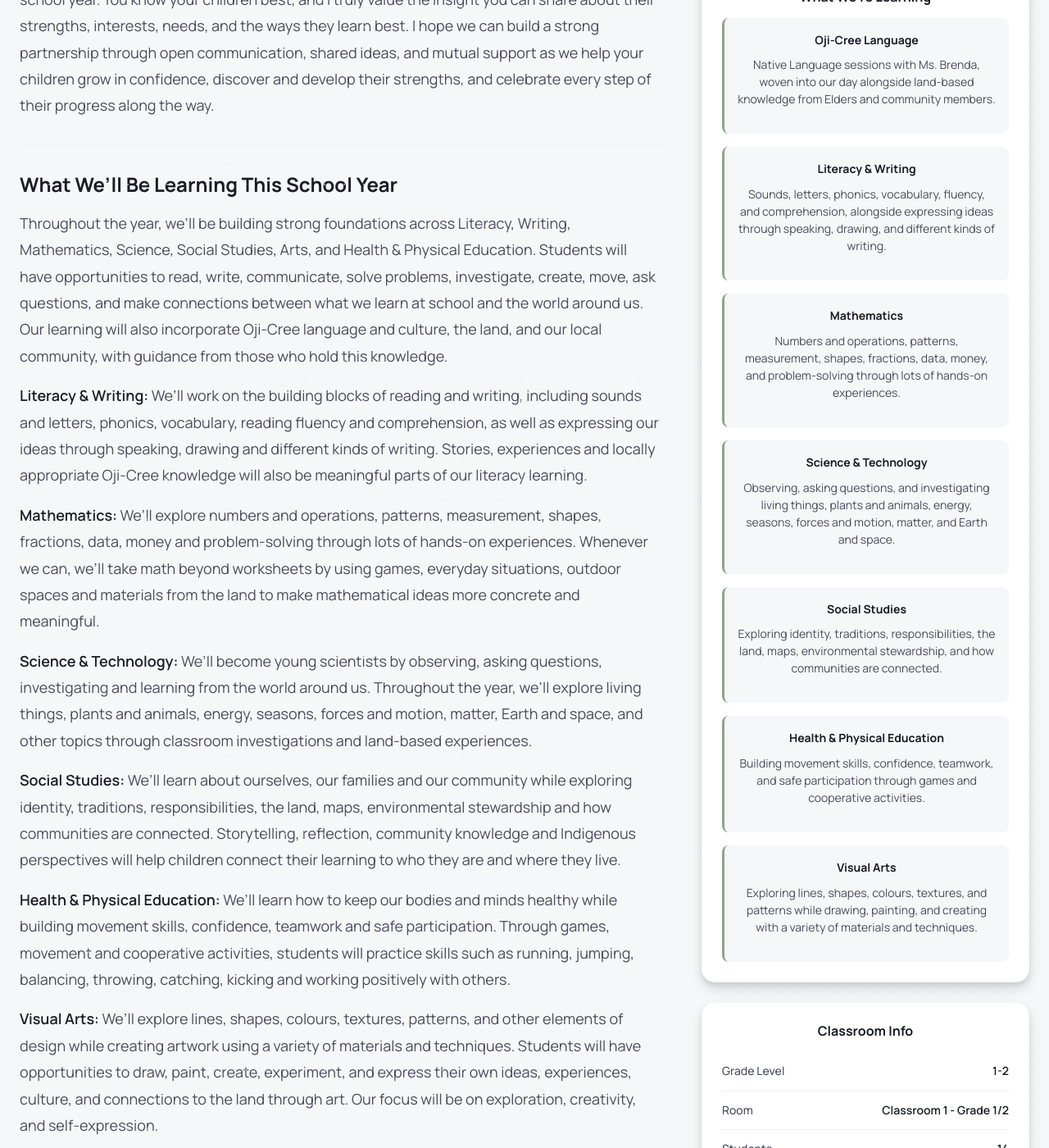
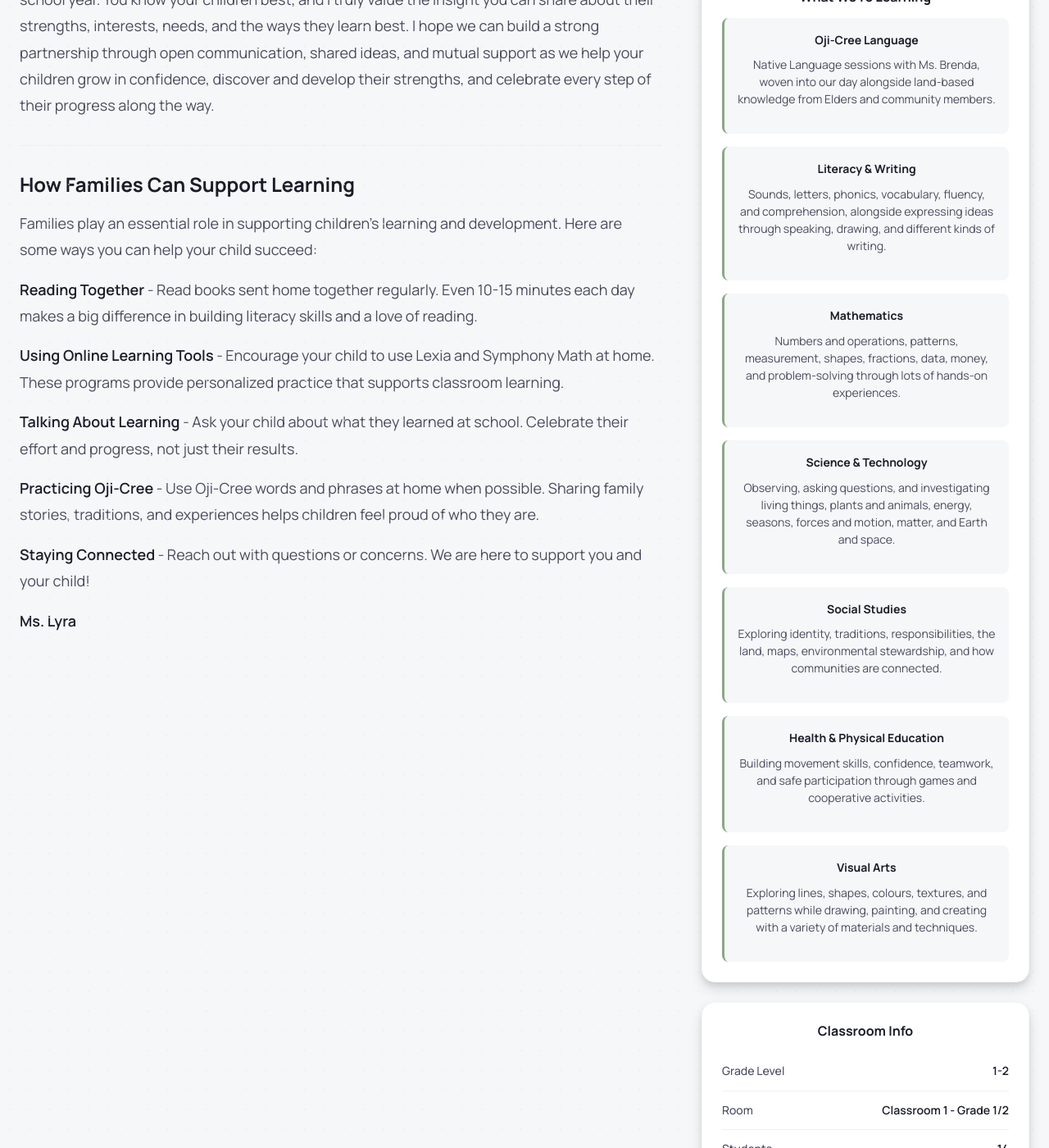
Before and after one commit to reckegabe58/HCMS, a Jekyll site: the page built from _classrooms/grade-1-2-a.md, in a window 1280 px wide and 1400 px high, scrolled down 1329 px. Shown: the whole window at 82% size. Built offline with Jekyll 4.4.1, drawn with Linux system fonts in a browser that asks for light colours; some of the changed text lies outside the part shown.

Commit message:
Simplify Grade 1/2 A welcome section
- Unbold the classroom theme phrase
- Remove the duplicate "What We'll Be Learning This School Year"
  wall of text from the body; the sidebar subjects card already
  covers this, no need to repeat it in prose

Co-Authored-By: Claude Sonnet 5 <noreply@anthropic.com>

```diff
--- a/_classrooms/grade-1-2-a.md
+++ b/_classrooms/grade-1-2-a.md
@@ -237,27 +237,9 @@ schedule:
 
 ## Welcome to Grade 1/2!
 
-Our classroom theme this year is **"Together, We Are a Rainbow of Possibilities."** We each bring something special to our classroom, and together, we will learn from one another, discover our strengths, develop our skills, and celebrate each other's wins. My hope is to create a safe, caring, and welcoming classroom where every child feels that they belong and are supported to reach their full potential.
+Our classroom theme this year is "Together, We Are a Rainbow of Possibilities." We each bring something special to our classroom, and together, we will learn from one another, discover our strengths, develop our skills, and celebrate each other's wins. My hope is to create a safe, caring, and welcoming classroom where every child feels that they belong and are supported to reach their full potential.
 
 I'm also really looking forward to getting to know you and working together throughout the school year. You know your children best, and I truly value the insight you can share about their strengths, interests, needs, and the ways they learn best. I hope we can build a strong partnership through open communication, shared ideas, and mutual support as we help your children grow in confidence, discover and develop their strengths, and celebrate every step of their progress along the way.
-
-## What We'll Be Learning This School Year
-
-Throughout the year, we'll be building strong foundations across Literacy, Writing, Mathematics, Science, Social Studies, Arts, and Health & Physical Education. Students will have opportunities to read, write, communicate, solve problems, investigate, create, move, ask questions, and make connections between what we learn at school and the world around us. Our learning will also incorporate Oji-Cree language and culture, the land, and our local community, with guidance from those who hold this knowledge.
-
-**Literacy & Writing:** We'll work on the building blocks of reading and writing, including sounds and letters, phonics, vocabulary, reading fluency and comprehension, as well as expressing our ideas through speaking, drawing and different kinds of writing. Stories, experiences and locally appropriate Oji-Cree knowledge will also be meaningful parts of our literacy learning.
-
-**Mathematics:** We'll explore numbers and operations, patterns, measurement, shapes, fractions, data, money and problem-solving through lots of hands-on experiences. Whenever we can, we'll take math beyond worksheets by using games, everyday situations, outdoor spaces and materials from the land to make mathematical ideas more concrete and meaningful.
-
-**Science & Technology:** We'll become young scientists by observing, asking questions, investigating and learning from the world around us. Throughout the year, we'll explore living things, plants and animals, energy, seasons, forces and motion, matter, Earth and space, and other topics through classroom investigations and land-based experiences.
-
-**Social Studies:** We'll learn about ourselves, our families and our community while exploring identity, traditions, responsibilities, the land, maps, environmental stewardship and how communities are connected. Storytelling, reflection, community knowledge and Indigenous perspectives will help children connect their learning to who they are and where they live.
-
-**Health & Physical Education:** We'll learn how to keep our bodies and minds healthy while building movement skills, confidence, teamwork and safe participation. Through games, movement and cooperative activities, students will practice skills such as running, jumping, balancing, throwing, catching, kicking and working positively with others.
-
-**Visual Arts:** We'll explore lines, shapes, colours, textures, patterns, and other elements of design while creating artwork using a variety of materials and techniques. Students will have opportunities to draw, paint, create, experiment, and express their own ideas, experiences, culture, and connections to the land through art. Our focus will be on exploration, creativity, and self-expression.
-
-Our learning will be hands-on, meaningful, and responsive to each child's needs. Because children learn and develop at different rates, I will differentiate activities, materials, supports, and teaching strategies to meet students at their current skill levels and help them move forward. We will focus on **progress, not perfection**, recognizing each child's strengths while supporting the skills they are still developing.
 
 ## How Families Can Support Learning
 
```
